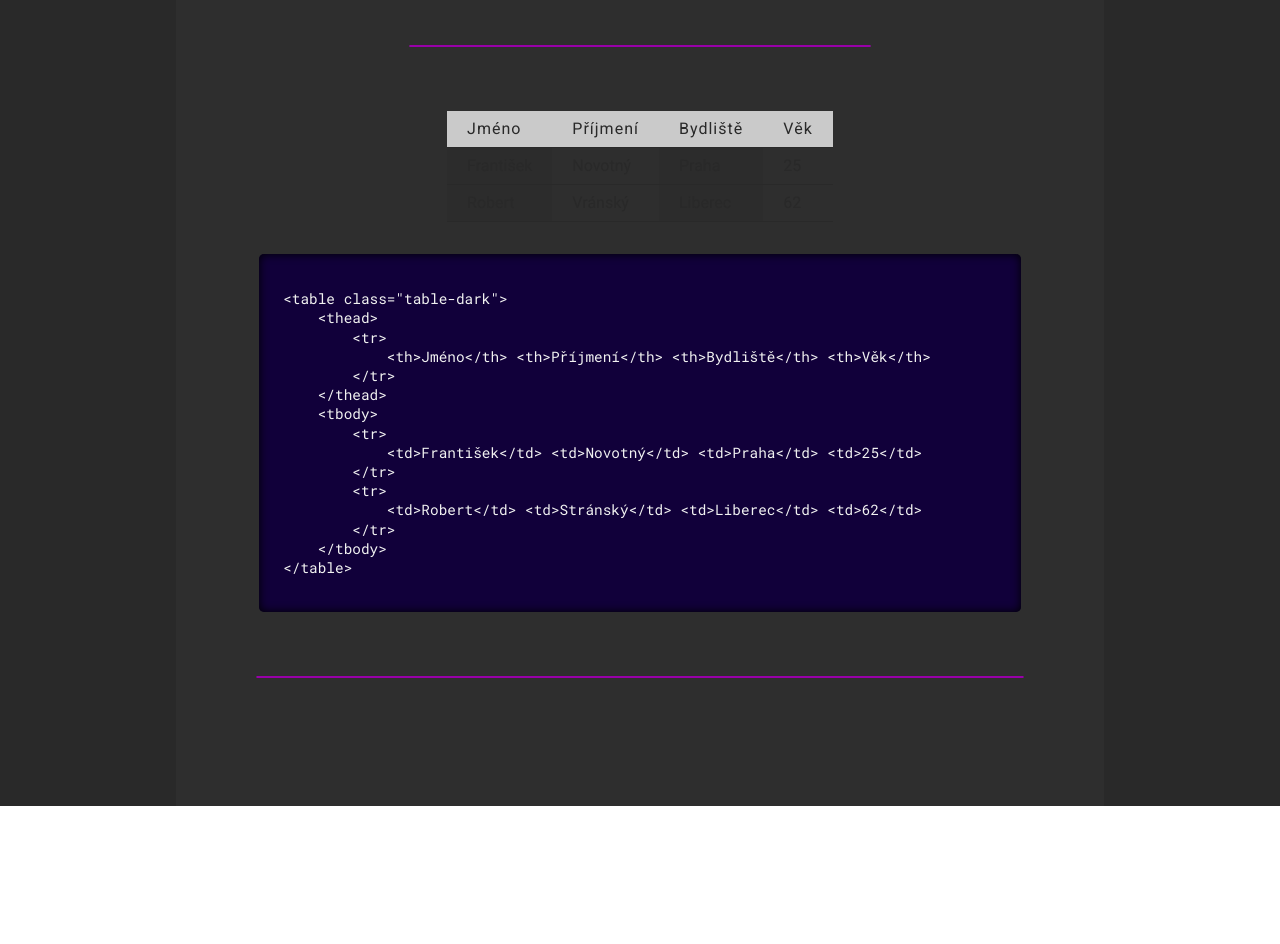
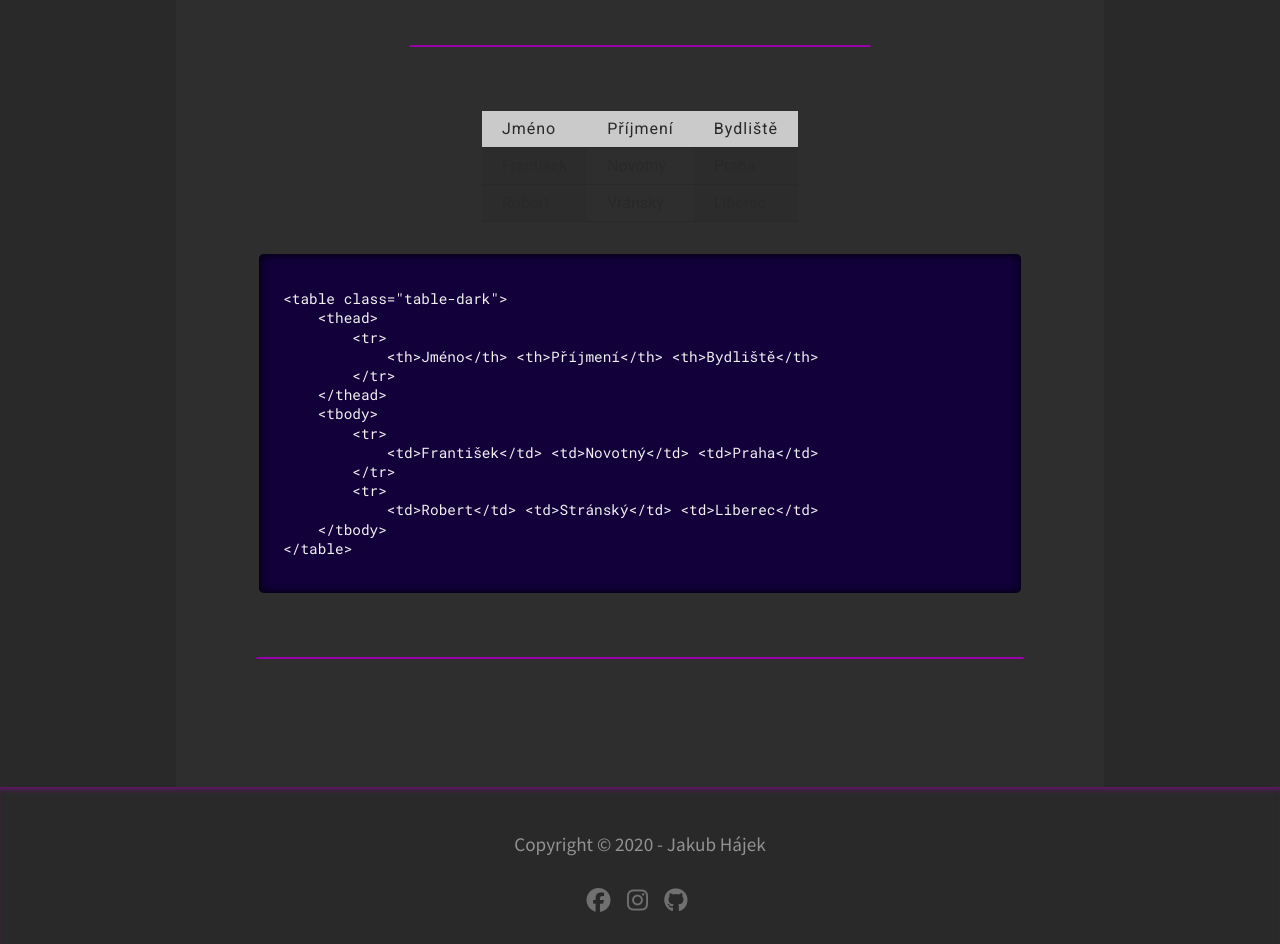
Before and after one commit to Wishonx/wishonx.github.io, a plain HTML site: page manual.html in a window 1280 px wide. Shown: the part 5178-6122 px from the top of the page. Before the commit the page ends 5984 px from the top, so only its background shows below. Drawn offline with Linux system fonts and the light colour scheme.

Commit message:
Add files via upload

```diff
--- a/main.css
+++ b/main.css
@@ -72,10 +72,6 @@ img {
     color: #c70586;
   }
 
-  .fa-js {
-      color: rgb(238, 255, 0);
-  }
-
   .fab {
     font-size: 6rem;
     padding: 1rem 0;
@@ -85,6 +81,10 @@ img {
     margin-right: 6px;
     font-size: 1.3rem;
     padding: 0;
+  }
+
+  .footer{
+    box-shadow: inset 0px 5px 7px -5px #9800a9;
   }
 
   .footer-fab {
--- a/manual.html
+++ b/manual.html
@@ -263,15 +263,15 @@
 &lttable class="table-light">
     &ltthead>
         &lttr>
-            &ltth>Jméno&lt/th> &ltth>Příjmení&lt/th> &ltth>Bydliště&lt/th> &ltth>Věk&lt/th>
+            &ltth>Jméno&lt/th> &ltth>Příjmení&lt/th> &ltth>Bydliště&lt/th>
         &lt/tr>
     &lt/thead>
     &lttbody>
         &lttr>
-            &lttd>František&lt/td> &lttd>Novotný&lt/td> &lttd>Praha&lt/td> &lttd>25&lt/td>
+            &lttd>František&lt/td> &lttd>Novotný&lt/td> &lttd>Praha&lt/td>
         &lt/tr>
         &lttr>
-            &lttd>Robert&lt/td> &lttd>Stránský&lt/td> &lttd>Liberec&lt/td> &lttd>62&lt/td>
+            &lttd>Robert&lt/td> &lttd>Stránský&lt/td> &lttd>Liberec&lt/td>
         &lt/tr>
     &lt/tbody>
 &lt/table>
@@ -284,7 +284,6 @@
                           <th>Jméno</th>
                           <th>Příjmení</th>
                           <th>Bydliště</th>
-                          <th>Věk</th>
                         </tr>
                       </thead>
                     <tbody>
@@ -292,13 +291,11 @@
                             <td>František</td>
                             <td>Novotný</td>
                             <td>Praha</td>
-                            <td>25</td>
                         </tr>
                         <tr>
                             <td>Robert</td>
                             <td>Vránský</td>
                             <td>Liberec</td>
-                            <td>62</td>
                         </tr>
                     </tbody>
                   </table>
@@ -308,22 +305,32 @@
 &lttable class="table-dark">
     &ltthead>
         &lttr>
-            &ltth>Jméno&lt/th> &ltth>Příjmení&lt/th> &ltth>Bydliště&lt/th> &ltth>Věk&lt/th>
+            &ltth>Jméno&lt/th> &ltth>Příjmení&lt/th> &ltth>Bydliště&lt/th>
         &lt/tr>
     &lt/thead>
     &lttbody>
         &lttr>
-            &lttd>František&lt/td> &lttd>Novotný&lt/td> &lttd>Praha&lt/td> &lttd>25&lt/td>
+            &lttd>František&lt/td> &lttd>Novotný&lt/td> &lttd>Praha&lt/td>
         &lt/tr>
         &lttr>
-            &lttd>Robert&lt/td> &lttd>Stránský&lt/td> &lttd>Liberec&lt/td> &lttd>62&lt/td>
-        &lt/tr>
+            &lttd>Robert&lt/td> &lttd>Stránský&lt/td> &lttd>Liberec&lt/td>
     &lt/tbody>
 &lt/table>
                             </code></pre>
             </div><hr>
         </div>
     </div>
+    <!--footer-->
+    <footer class="footer bg-dark-gray">
+        <div class="container wrap-xl-80 text-center">
+            <div class="col-12">
+                <p>Copyright © 2020 - Jakub Hájek</p>
+                    <a href="https://www.facebook.com/medvidek.medajunior"><i class=" fab fa-facebook footer-fab"></i></a>
+                    <a href="https://www.instagram.com/_jakub_hajek_/"><i class=" fab fa-instagram footer-fab"></i></a>
+                    <a href="https://github.com/Wishonx"><i class=" fab fa-github footer-fab"></i></a>
+            </div>
+        </div>
+    </footer>
 
     <script>
         $(function () {
```
Also changed, not shown: index.html (+1 -1 lines).
